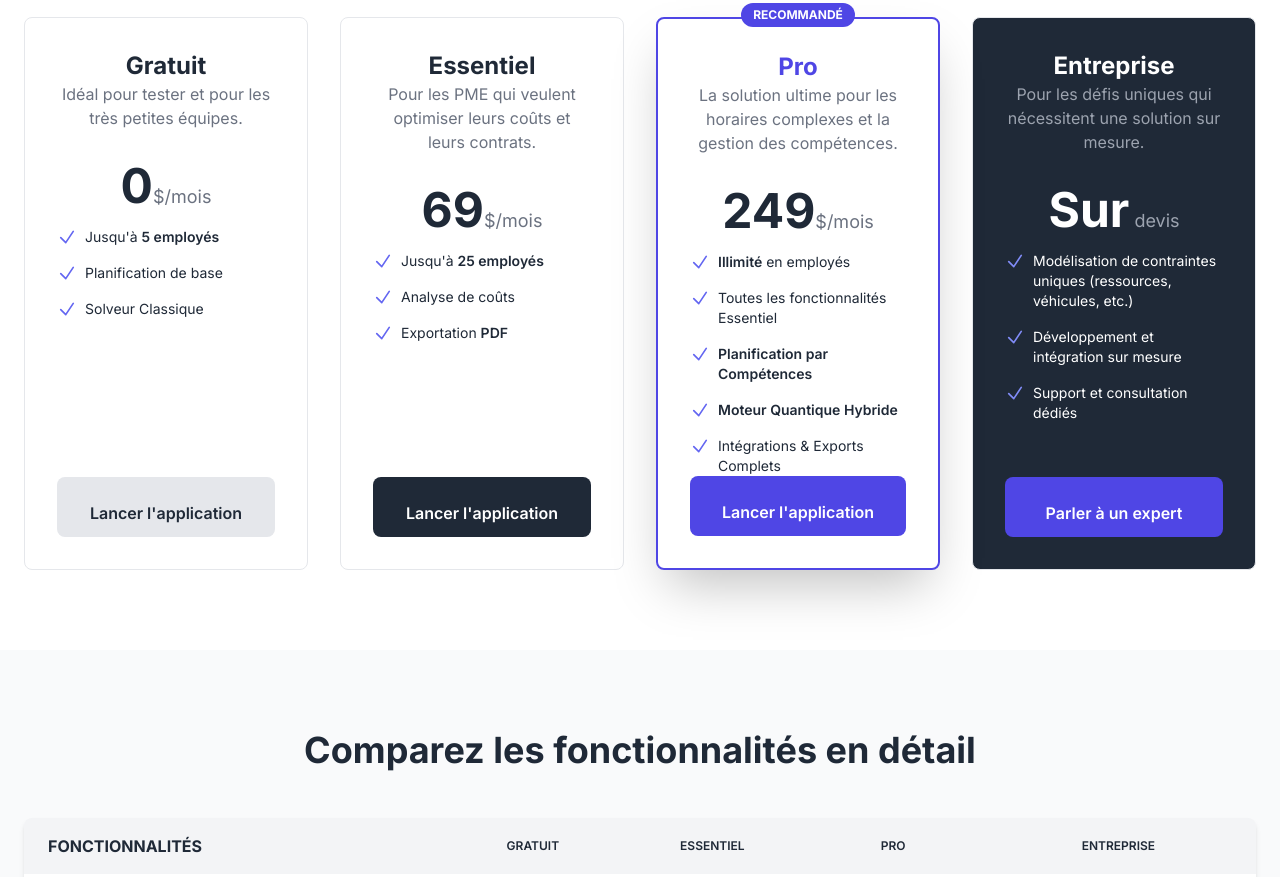
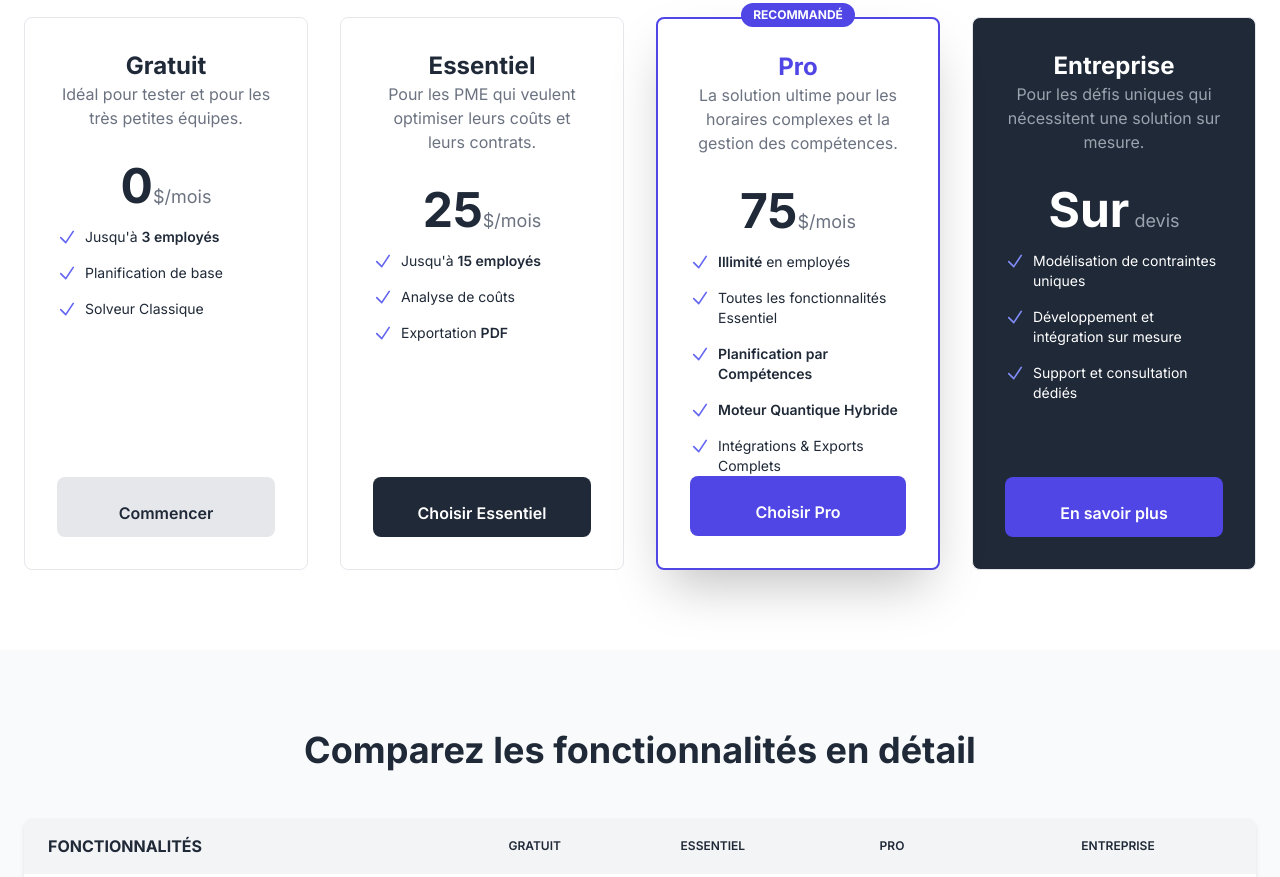
Before and after one commit to Xaffew/Site-slutionquantiue, a plain HTML site: page index.html in a window 1280 px wide. Shown: the part 1923-2800 px from the top of the page. Drawn offline with nearby package versions, Linux system fonts and the light colour scheme.

Commit message:
Update index.html

```diff
--- a/index.html
+++ b/index.html
@@ -3,7 +3,7 @@
 <head>
     <meta charset="UTF-8">
     <meta name="viewport" content="width=device-width, initial-scale=1.0">
-    <title>Solution Quantic - Optimisation d'Horaires par IA Quantique</title>
+    <title>Solution Quantic - Optimisation d'Horaires par IA Hybride-Quantique</title>
     <script src="https://cdn.tailwindcss.com"></script>
     <script src="https://cdnjs.cloudflare.com/ajax/libs/three.js/r128/three.min.js"></script>
     <link rel="preconnect" href="https://fonts.googleapis.com">
@@ -36,10 +36,10 @@
                 <a href="#features" class="text-gray-600 hover:text-indigo-600">Fonctionnalités</a>
                 <a href="#how-it-works" class="text-gray-600 hover:text-indigo-600">Comment ça marche</a>
                 <a href="#pricing" class="text-gray-600 hover:text-indigo-600">Nos Plans</a>
-                <a href="#contact" class="text-gray-600 hover:text-indigo-600">Contact</a>
+                <a href="entreprise.html" class="text-gray-600 hover:text-indigo-600">Entreprise</a>
             </div>
             <div class="flex items-center space-x-4">
-                <a href="#" class="bg-indigo-600 text-white px-5 py-2 rounded-full hover:bg-indigo-700 transition duration-300 font-semibold">Lancer l'application</a>
+                <a href="https://app.solutionquantic.com" target="_blank" rel="noopener noreferrer" class="bg-indigo-600 text-white px-5 py-2 rounded-full hover:bg-indigo-700 transition duration-300 font-semibold">Lancer l'application</a>
             </div>
         </nav>
     </header>
@@ -50,7 +50,7 @@
             <div class="hero-content container mx-auto px-6 text-center">
                 <h1 class="text-4xl md:text-6xl font-black mb-4 tracking-tight">L'optimisation d'horaires, <br>propulsée par l'IA <span class="gradient-text">Hybride-Quantique</span>.</h1>
                 <p class="text-lg md:text-xl text-gray-300 max-w-3xl mx-auto mb-8">Notre intelligence artificielle analyse des millions de possibilités pour générer l'horaire optimal en quelques secondes, en respectant vos contraintes de coûts, de compétences et de préférences.</p>
-                <a href="#" class="bg-indigo-500 text-white px-8 py-4 rounded-full text-lg font-semibold hover:bg-indigo-600 transition duration-300 transform hover:scale-105">Lancer l'application</a>
+                <a href="https://app.solutionquantic.com" target="_blank" rel="noopener noreferrer" class="bg-indigo-500 text-white px-8 py-4 rounded-full text-lg font-semibold hover:bg-indigo-600 transition duration-300 transform hover:scale-105">Lancer l'application</a>
             </div>
         </section>
 
@@ -97,36 +97,33 @@
                     <p class="text-gray-600 mt-2">Commencez gratuitement et débloquez la puissance dont vous avez besoin, quand vous en avez besoin.</p>
                 </div>
                 <div class="grid grid-cols-1 md:grid-cols-2 lg:grid-cols-4 gap-8 max-w-7xl mx-auto items-stretch">
-                    <!-- Plan Gratuit -->
                     <div class="border rounded-lg p-8 flex flex-col transition hover:shadow-lg">
                         <h3 class="text-2xl font-bold text-center">Gratuit</h3>
                         <p class="text-center text-gray-500 mb-4 min-h-[3rem]">Idéal pour tester et pour les très petites équipes.</p>
                         <p class="text-5xl font-bold text-center my-4">0<span class="text-lg font-normal text-gray-500">$/mois</span></p>
                         <ul class="space-y-4 flex-grow text-sm">
-                            <li class="flex items-start"><svg class="h-5 w-5 text-indigo-500 mr-2 shrink-0" fill="none" viewBox="0 0 24 24" stroke-width="2" stroke="currentColor"><path stroke-linecap="round" stroke-linejoin="round" d="M4.5 12.75l6 6 9-13.5"/></svg><span>Jusqu'à <strong class="font-semibold">5 employés</strong></span></li>
+                            <li class="flex items-start"><svg class="h-5 w-5 text-indigo-500 mr-2 shrink-0" fill="none" viewBox="0 0 24 24" stroke-width="2" stroke="currentColor"><path stroke-linecap="round" stroke-linejoin="round" d="M4.5 12.75l6 6 9-13.5"/></svg><span>Jusqu'à <strong class="font-semibold">3 employés</strong></span></li>
                             <li class="flex items-start"><svg class="h-5 w-5 text-indigo-500 mr-2 shrink-0" fill="none" viewBox="0 0 24 24" stroke-width="2" stroke="currentColor"><path stroke-linecap="round" stroke-linejoin="round" d="M4.5 12.75l6 6 9-13.5"/></svg><span>Planification de base</span></li>
                             <li class="flex items-start"><svg class="h-5 w-5 text-indigo-500 mr-2 shrink-0" fill="none" viewBox="0 0 24 24" stroke-width="2" stroke="currentColor"><path stroke-linecap="round" stroke-linejoin="round" d="M4.5 12.75l6 6 9-13.5"/></svg><span>Solveur Classique</span></li>
                         </ul>
-                        <a href="#" class="mt-auto pt-6 w-full text-center bg-gray-200 text-gray-800 px-6 py-3 rounded-lg font-semibold hover:bg-gray-300">Lancer l'application</a>
+                        <a href="https://app.solutionquantic.com" target="_blank" rel="noopener noreferrer" class="mt-auto pt-6 w-full text-center bg-gray-200 text-gray-800 px-6 py-3 rounded-lg font-semibold hover:bg-gray-300">Commencer</a>
                     </div>
-                    <!-- Plan Essentiel -->
                     <div class="border rounded-lg p-8 flex flex-col transition hover:shadow-lg">
                         <h3 class="text-2xl font-bold text-center">Essentiel</h3>
                         <p class="text-center text-gray-500 mb-4 min-h-[3rem]">Pour les PME qui veulent optimiser leurs coûts et leurs contrats.</p>
-                        <p class="text-5xl font-bold text-center my-4">69<span class="text-lg font-normal text-gray-500">$/mois</span></p>
+                        <p class="text-5xl font-bold text-center my-4">25<span class="text-lg font-normal text-gray-500">$/mois</span></p>
                         <ul class="space-y-4 flex-grow text-sm">
-                             <li class="flex items-start"><svg class="h-5 w-5 text-indigo-500 mr-2 shrink-0" fill="none" viewBox="0 0 24 24" stroke-width="2" stroke="currentColor"><path stroke-linecap="round" stroke-linejoin="round" d="M4.5 12.75l6 6 9-13.5"/></svg><span>Jusqu'à <strong class="font-semibold">25 employés</strong></span></li>
+                             <li class="flex items-start"><svg class="h-5 w-5 text-indigo-500 mr-2 shrink-0" fill="none" viewBox="0 0 24 24" stroke-width="2" stroke="currentColor"><path stroke-linecap="round" stroke-linejoin="round" d="M4.5 12.75l6 6 9-13.5"/></svg><span>Jusqu'à <strong class="font-semibold">15 employés</strong></span></li>
                              <li class="flex items-start"><svg class="h-5 w-5 text-indigo-500 mr-2 shrink-0" fill="none" viewBox="0 0 24 24" stroke-width="2" stroke="currentColor"><path stroke-linecap="round" stroke-linejoin="round" d="M4.5 12.75l6 6 9-13.5"/></svg><span>Analyse de coûts</span></li>
                              <li class="flex items-start"><svg class="h-5 w-5 text-indigo-500 mr-2 shrink-0" fill="none" viewBox="0 0 24 24" stroke-width="2" stroke="currentColor"><path stroke-linecap="round" stroke-linejoin="round" d="M4.5 12.75l6 6 9-13.5"/></svg><span>Exportation <strong class="font-semibold">PDF</strong></span></li>
                         </ul>
-                        <a href="#" class="mt-auto pt-6 w-full text-center bg-gray-800 text-white px-6 py-3 rounded-lg font-semibold hover:bg-black">Lancer l'application</a>
+                        <a href="https://app.solutionquantic.com" target="_blank" rel="noopener noreferrer" class="mt-auto pt-6 w-full text-center bg-gray-800 text-white px-6 py-3 rounded-lg font-semibold hover:bg-black">Choisir Essentiel</a>
                     </div>
-                    <!-- Plan Pro -->
                     <div class="border-2 border-indigo-600 rounded-lg p-8 flex flex-col shadow-2xl relative transition hover:scale-105">
                         <span class="bg-indigo-600 text-white text-xs font-bold px-3 py-1 rounded-full absolute -top-4 self-center">RECOMMANDÉ</span>
                         <h3 class="text-2xl font-bold text-center text-indigo-600">Pro</h3>
                         <p class="text-center text-gray-500 mb-4 min-h-[3rem]">La solution ultime pour les horaires complexes et la gestion des compétences.</p>
-                        <p class="text-5xl font-bold text-center my-4">249<span class="text-lg font-normal text-gray-500">$/mois</span></p>
+                        <p class="text-5xl font-bold text-center my-4">75<span class="text-lg font-normal text-gray-500">$/mois</span></p>
                         <ul class="space-y-4 flex-grow text-sm">
                              <li class="flex items-start"><svg class="h-5 w-5 text-indigo-500 mr-2 shrink-0" fill="none" viewBox="0 0 24 24" stroke-width="2" stroke="currentColor"><path stroke-linecap="round" stroke-linejoin="round" d="M4.5 12.75l6 6 9-13.5"/></svg><span><strong class="font-semibold">Illimité</strong> en employés</span></li>
                              <li class="flex items-start"><svg class="h-5 w-5 text-indigo-500 mr-2 shrink-0" fill="none" viewBox="0 0 24 24" stroke-width="2" stroke="currentColor"><path stroke-linecap="round" stroke-linejoin="round" d="M4.5 12.75l6 6 9-13.5"/></svg><span>Toutes les fonctionnalités Essentiel</span></li>
@@ -134,25 +131,23 @@
                              <li class="flex items-start"><svg class="h-5 w-5 text-indigo-500 mr-2 shrink-0" fill="none" viewBox="0 0 24 24" stroke-width="2" stroke="currentColor"><path stroke-linecap="round" stroke-linejoin="round" d="M4.5 12.75l6 6 9-13.5"/></svg><span><strong class="font-semibold">Moteur Quantique Hybride</strong></span></li>
                              <li class="flex items-start"><svg class="h-5 w-5 text-indigo-500 mr-2 shrink-0" fill="none" viewBox="0 0 24 24" stroke-width="2" stroke="currentColor"><path stroke-linecap="round" stroke-linejoin="round" d="M4.5 12.75l6 6 9-13.5"/></svg><span>Intégrations & Exports Complets</span></li>
                         </ul>
-                        <a href="#" class="mt-auto pt-6 w-full text-center bg-indigo-600 text-white px-6 py-3 rounded-lg font-semibold hover:bg-indigo-700">Lancer l'application</a>
+                        <a href="https://app.solutionquantic.com" target="_blank" rel="noopener noreferrer" class="mt-auto pt-6 w-full text-center bg-indigo-600 text-white px-6 py-3 rounded-lg font-semibold hover:bg-indigo-700">Choisir Pro</a>
                     </div>
-                     <!-- Plan Entreprise -->
                      <div class="border rounded-lg p-8 flex flex-col bg-gray-800 text-white transition hover:shadow-lg">
                         <h3 class="text-2xl font-bold text-center">Entreprise</h3>
                         <p class="text-center text-gray-400 mb-4 min-h-[3rem]">Pour les défis uniques qui nécessitent une solution sur mesure.</p>
                         <p class="text-5xl font-bold text-center my-4">Sur<span class="text-lg font-normal text-gray-400"> devis</span></p>
                         <ul class="space-y-4 flex-grow text-sm">
-                            <li class="flex items-start"><svg class="h-5 w-5 text-indigo-400 mr-2 shrink-0" fill="none" viewBox="0 0 24 24" stroke-width="2" stroke="currentColor"><path stroke-linecap="round" stroke-linejoin="round" d="M4.5 12.75l6 6 9-13.5"/></svg><span>Modélisation de contraintes uniques (ressources, véhicules, etc.)</span></li>
+                            <li class="flex items-start"><svg class="h-5 w-5 text-indigo-400 mr-2 shrink-0" fill="none" viewBox="0 0 24 24" stroke-width="2" stroke="currentColor"><path stroke-linecap="round" stroke-linejoin="round" d="M4.5 12.75l6 6 9-13.5"/></svg><span>Modélisation de contraintes uniques</span></li>
                             <li class="flex items-start"><svg class="h-5 w-5 text-indigo-400 mr-2 shrink-0" fill="none" viewBox="0 0 24 24" stroke-width="2" stroke="currentColor"><path stroke-linecap="round" stroke-linejoin="round" d="M4.5 12.75l6 6 9-13.5"/></svg><span>Développement et intégration sur mesure</span></li>
                             <li class="flex items-start"><svg class="h-5 w-5 text-indigo-400 mr-2 shrink-0" fill="none" viewBox="0 0 24 24" stroke-width="2" stroke="currentColor"><path stroke-linecap="round" stroke-linejoin="round" d="M4.5 12.75l6 6 9-13.5"/></svg><span>Support et consultation dédiés</span></li>
                         </ul>
-                        <a href="mailto:info@solutionquantic.com" class="mt-auto pt-6 w-full text-center bg-indigo-600 text-white px-6 py-3 rounded-lg font-semibold hover:bg-indigo-700">Parler à un expert</a>
+                        <a href="entreprise.html" class="mt-auto pt-6 w-full text-center bg-indigo-600 text-white px-6 py-3 rounded-lg font-semibold hover:bg-indigo-700">En savoir plus</a>
                     </div>
                 </div>
             </div>
         </section>
 
-        <!-- NOUVELLE SECTION : TABLEAU COMPARATIF -->
         <section id="features-comparison" class="py-20 bg-gray-50">
             <div class="container mx-auto px-6">
                 <div class="text-center mb-12">
@@ -172,8 +167,8 @@
                         <tbody>
                             <tr class="bg-white border-b border-gray-200">
                                 <td class="px-6 py-4 font-semibold text-gray-900">Gestion des employés</td>
-                                <td class="px-6 py-4 text-center">Jusqu'à 5</td>
-                                <td class="px-6 py-4 text-center">Jusqu'à 25</td>
+                                <td class="px-6 py-4 text-center">Jusqu'à 3</td>
+                                <td class="px-6 py-4 text-center">Jusqu'à 15</td>
                                 <td class="px-6 py-4 text-center font-semibold text-indigo-600">Illimité</td>
                                 <td class="px-6 py-4 text-center font-semibold text-indigo-600">Illimité</td>
                             </tr>
@@ -220,7 +215,7 @@
                                 <td class="px-6 py-4 text-center"><svg class="h-6 w-6 text-indigo-600 mx-auto" fill="none" viewBox="0 0 24 24" stroke-width="2.5" stroke="currentColor"><path stroke-linecap="round" stroke-linejoin="round" d="M4.5 12.75l6 6 9-13.5" /></svg></td>
                             </tr>
                             <tr class="bg-gray-50 border-b border-gray-200">
-                                <td class="px-6 py-4 font-semibold text-gray-900">Intégrations (Outlook, Gmail)</td>
+                                <td class="px-6 py-4 font-semibold text-gray-900">Intégrations (Calendriers)</td>
                                 <td class="px-6 py-4 text-center text-gray-400 font-bold">-</td>
                                  <td class="px-6 py-4 text-center text-gray-400 font-bold">-</td>
                                 <td class="px-6 py-4 text-center"><svg class="h-6 w-6 text-indigo-600 mx-auto" fill="none" viewBox="0 0 24 24" stroke-width="2.5" stroke="currentColor"><path stroke-linecap="round" stroke-linejoin="round" d="M4.5 12.75l6 6 9-13.5" /></svg></td>
```
Lines whose indentation alone changed are shown as unchanged.
